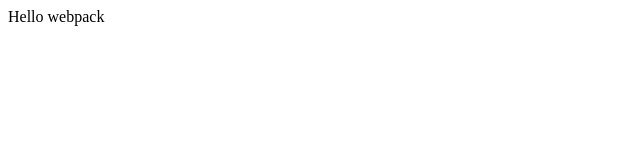
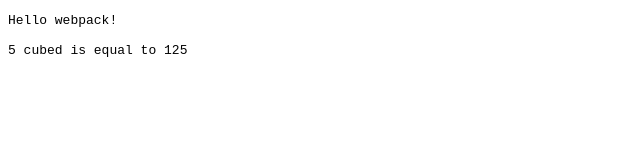
Before and after one commit to FE-Sadhu/webpack-official-doc-example, a website built with webpack: page dist/index.html in a window 1280 px wide. Shown: the whole page, without its empty margins (0-640 px from the left). Built offline with nearby package versions, Linux system fonts and the light colour scheme.

Commit message:
feat: tree shaking

```diff
--- a/package.json
+++ b/package.json
@@ -1,5 +1,6 @@
 {
   "name": "webpack-demo",
+  "sideEffects": false,
   "version": "1.0.0",
   "description": "",
   "private": true,
--- a/src/index.js
+++ b/src/index.js
@@ -1,10 +1,11 @@
-import _ from 'lodash';
+import { cube } from './math.js';
 function component() {
-  const element = document.createElement('div');
+  const element = document.createElement('pre');
 
-  // - lodash（目前通过一个 script 引入）对于执行这一行是必需的
-  // + lodash，现在通过一个 script 引入
-  element.innerHTML = _.join(['Hello', 'webpack'], ' ');
+  element.innerHTML = [
+    'Hello webpack!',
+    '5 cubed is equal to ' + cube(5)
+  ].join('\n\n');
 
   return element;
 }
--- /dev/null
+++ b/src/math.js
@@ -0,0 +1,7 @@
+export function square(x) {
+  return x * x;
+}
+
+export function cube(x) {
+  return x * x * x;
+}
--- a/webpack.config.js
+++ b/webpack.config.js
@@ -1,9 +1,13 @@
 const path = require('path');
 
 module.exports = {
+  mode: 'development', // 手动配置为 production 时，默认打包后 tree shaking 掉未引用的代码且压缩、混淆
   entry: './src/index.js',
   output: {
-    filename: 'main.js',
+    filename: 'bundle.js',
     path: path.resolve(__dirname, 'dist'),
   },
+  // optimization: { 开发环境下为没有引用到的、且没有副作用的代码打上标记  // 假如有副作用，需要在 package.json 的 sideEffects 字段中加入
+  //   usedExports: true,
+  // },
 };
```
Also changed, not shown: README.md, dist/bundle.js (added), dist/index.html, dist/main.js (deleted), dist/main.js.LICENSE.txt (deleted).
